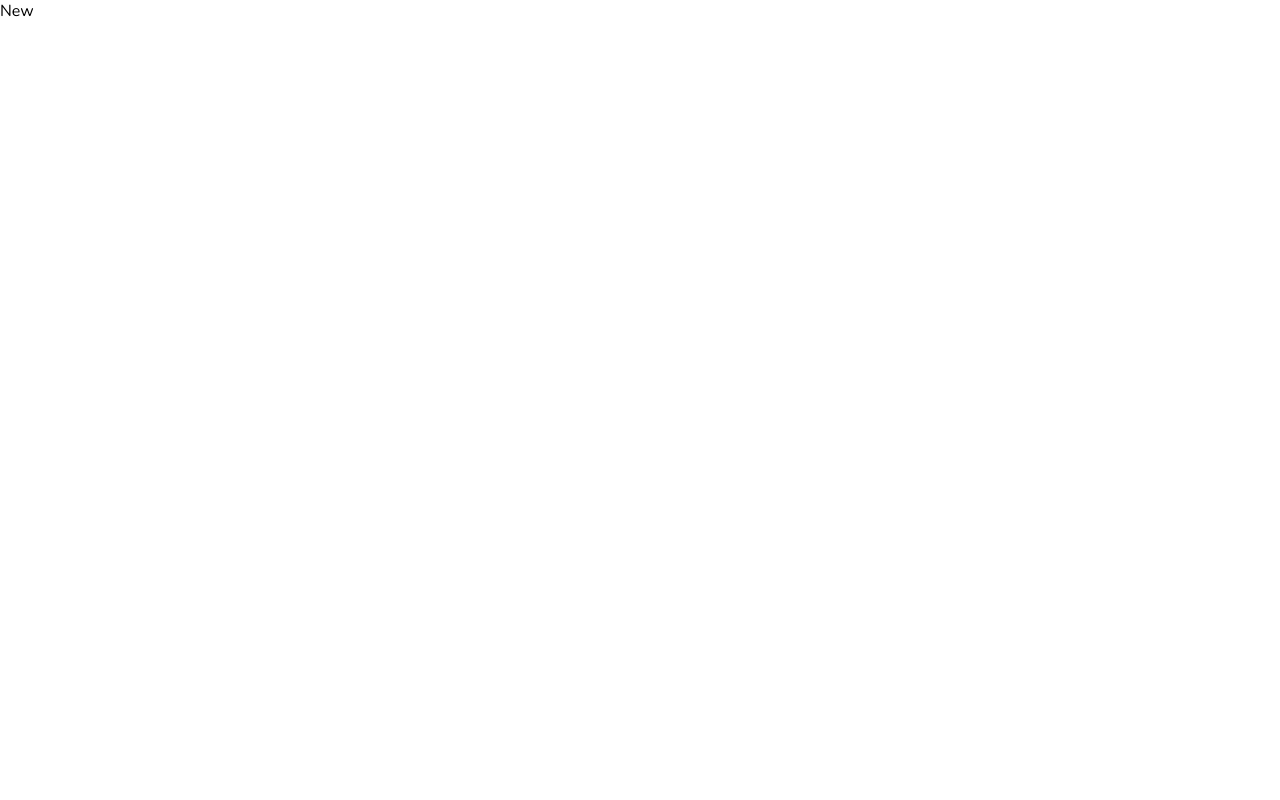
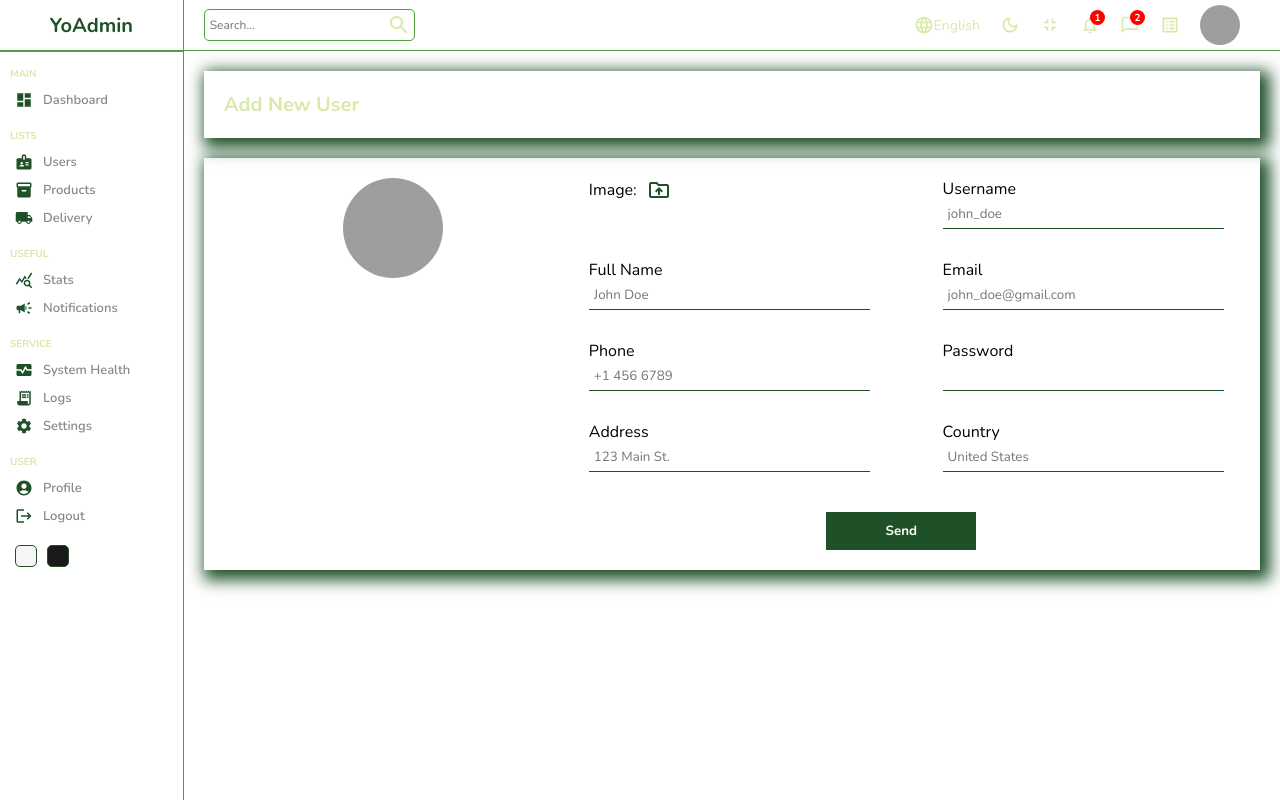
Before and after one commit to Blueprint-Avenue/yoadmin, a React (Create React App) app: page /users/new in a window 1280 px wide. Built offline with nearby package versions, Linux system fonts and the light colour scheme; grey boxes are pictures that could not be loaded.

Commit message:
finished product and new user forms/component

```diff
--- a/src/App.js
+++ b/src/App.js
@@ -4,6 +4,7 @@ import Login from "./pages/login/Login";
 import List from "./pages/list/List";
 import Single from "./pages/single/Single";
 import New from "./pages/new/New";
+import {productsInputs, userInputs} from "./formSource";
 
 function App() {
 	return (
@@ -15,12 +16,18 @@ function App() {
 					<Route path="users">
 						<Route index element={<List />} />
 						<Route path=":userId" element={<Single />} />
-						<Route path="new" element={<New />} />
+						<Route
+							path="new"
+							element={<New inputs={userInputs} title="Add New User" />}
+						/>
 					</Route>
 					<Route path="products">
 						<Route index element={<List />} />
 						<Route path=":productId" element={<Single />} />
-						<Route path="new" element={<New />} />
+						<Route
+							path="new"
+							element={<New inputs={productsInputs} title="Add New Product" />}
+						/>
 					</Route>
 				</Route>
 			</Routes>
--- /dev/null
+++ b/src/formSource.js
@@ -0,0 +1,76 @@
+export const userInputs = [
+	{
+		id: 1,
+		label: "Username",
+		type: "text",
+		placeholder: "john_doe",
+	},
+	{
+		id: 2,
+		label: "Full Name",
+		type: "text",
+		placeholder: "John Doe",
+	},
+	{
+		id: 3,
+		label: "Email",
+		type: "mail",
+		placeholder: "john_doe@gmail.com",
+	},
+	{
+		id: 4,
+		label: "Phone",
+		type: "text",
+		placeholder: "+1 456 6789",
+	},
+	{
+		id: 5,
+		label: "Password",
+		type: "password",
+	},
+	{
+		id: 6,
+		label: "Address",
+		type: "text",
+		placeholder: "123 Main St.",
+	},
+	{
+		id: 7,
+		label: "Country",
+		type: "text",
+		placeholder: "United States",
+	},
+];
+
+export const productsInputs = [
+	{
+		id: 1,
+		label: "Title",
+		type: "text",
+		placeholder: "Apple Macbook Pro",
+	},
+	{
+		id: 2,
+		label: "Description",
+		type: "text",
+		placeholder: "Description",
+	},
+	{
+		id: 3,
+		label: "Category",
+		type: "text",
+		placeholder: "Computers",
+	},
+	{
+		id: 4,
+		label: "Price",
+		type: "text",
+		placeholder: "100",
+	},
+	{
+		id: 5,
+		label: "Stock",
+		type: "text",
+		placeholder: "in stock",
+	},
+];
--- a/src/pages/new/New.js
+++ b/src/pages/new/New.js
@@ -1,7 +1,58 @@
 import "./new.scss";
+import Sidebar from "../../components/sidebar/Sidebar";
+import Navbar from "../../components/navbar/Navbar";
+import {DriveFolderUploadOutlined} from "@mui/icons-material";
+import {useState} from "react";
 
-const New = () => {
-	return <div>New</div>;
+const New = ({inputs, title}) => {
+	const [file, setFile] = useState("");
+
+	return (
+		<div className="new">
+			<Sidebar />
+			<div className="new__Container">
+				<Navbar />
+				<div className="top">
+					<h1 className="title">{title}</h1>
+				</div>
+				<div className="bottom">
+					<div className="left">
+						<img
+							src={
+								file
+									? URL.createObjectURL(file)
+									: "	https://icon-library.com/images/no-image-icon/no-image-icon-0.jpg"
+							}
+							alt=""
+						/>
+					</div>
+					<div className="right">
+						<form action="">
+							<div className="form__Input">
+								<label htmlFor="file">
+									Image: <DriveFolderUploadOutlined className="icon" />
+								</label>
+								<input
+									type="file"
+									id="file"
+									onChange={(e) => setFile(e.target.files[0])}
+									style={{display: " none"}}
+								/>
+							</div>
+							{inputs.map((input) => (
+								<div className="form__Input" key={input.id}>
+									<label>{input.label}</label>
+									<input type={input.type} placeholder={input.placeholder} />
+								</div>
+							))}
+
+							<button>Send</button>
+						</form>
+					</div>
+				</div>
+			</div>
+		</div>
+	);
 };
 
 export default New;
--- a/src/pages/new/new.scss
+++ b/src/pages/new/new.scss
@@ -0,0 +1,73 @@
+.new {
+    display: flex;
+    width: 100%;
+
+    .new__Container {
+        flex: 6;
+
+        .top, .bottom{
+            -webkit-box-shadow: 5px 5px 15px 5px #1E5128;
+            box-shadow: 5px 5px 15px 5px #1E5128;
+            padding: 20px;
+            margin: 20px;
+            display: flex;
+            .title{
+                color: #D8E9A8;
+                font-size: 20px;
+            }
+            .left{
+             flex: 1;
+             text-align: center;
+
+             img{
+                 width: 100px;
+                 height: 100px;
+                 object-fit: cover;
+                 border-radius: 50%;
+             }
+            }
+            .right{
+                flex: 2;
+                form{
+                    display: flex;
+                    flex-wrap: wrap;
+                    gap: 30px;
+                    justify-content: space-around;
+                    label{
+                        display: flex;
+                        align-items: center;
+                        gap:10px;
+                        .icon{
+                            cursor: pointer;
+                            color:#1E5128;
+                        }
+                    }
+
+                    .form__Input{
+                        width: 40%;
+                        input{
+                            width: 100%;
+                            outline: none;
+                            padding: 5px;
+                            border: none;
+                            border-bottom: 1px solid #1E5128;
+                        }
+                    }
+                    button{
+                        width: 150px;
+                        padding: 10px;
+                        border: none;
+                        background-color: #1E5128;
+                        color: white;
+                        font-weight: bold;
+                        cursor: pointer;
+                        margin-top: 10px;
+                         &:hover{
+                             background-color: teal;
+                         }
+                    }
+                }
+            }
+        }
+}
+}
```
